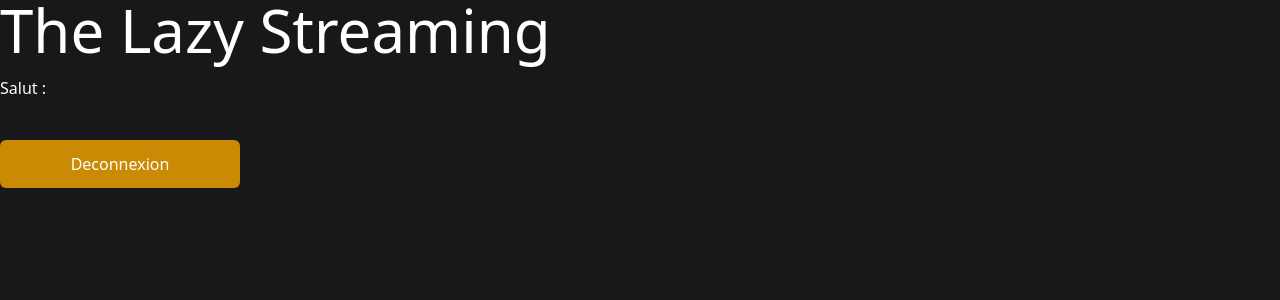
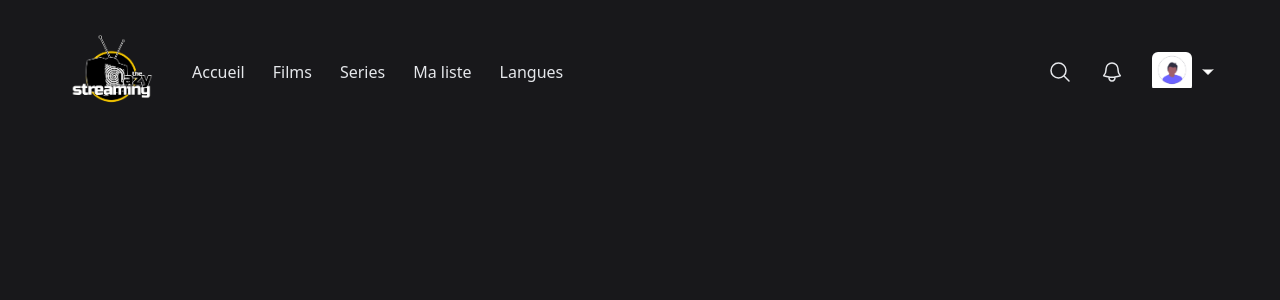
Before and after one commit to wernermona96/tlstreaming, a Next.js app: page / in a window 1280 px wide. Shown: the top 300 px of the page. Built offline with nearby package versions, Linux system fonts and the light colour scheme; no server answers; the database is empty; sample sign-in values are in the browser's storage.

Commit message:
navbar components

```diff
--- /dev/null
+++ b/components/AccountMenu.tsx
@@ -0,0 +1,42 @@
+import { signOut } from "next-auth/react";
+import React from "react";
+
+import useCurrentUser from "../hooks/usecurrentUser";
+
+interface AccountMenuProps {
+  visible?: boolean;
+}
+
+const AccountMenu: React.FC<AccountMenuProps> = ({ visible }) => {
+  const { data: currentUser } = useCurrentUser();
+
+  if (!visible) {
+    return null;
+  }
+
+  return (
+    <div className="bg-black w-56 absolute top-14 right-0 py-5 flex-col border-2 border-gray-800 flex">
+      <div className="flex flex-col gap-3">
+        <div className="px-3 group/item flex flex-row gap-3 items-center w-full">
+          <img
+            className="w-8 rounded-md"
+            src="/img/profilman.png"
+            alt="profil"
+          />
+          <p className="text-white text-sm group-hover/item:underline">
+            {currentUser?.name}
+          </p>
+        </div>
+      </div>
+      <hr className="bg-gray-600 border-0 h-px my-4" />
+      <div
+        onClick={() => signOut()}
+        className="px-3 text-center text-white text-sm hover:underline"
+      >
+        Se déconecter
+      </div>
+    </div>
+  );
+};
+
+export default AccountMenu;
--- /dev/null
+++ b/components/MobileMenu.tsx
@@ -0,0 +1,33 @@
+import React from "react";
+
+interface MobileMenuProps {
+  visible?: boolean;
+}
+
+const MobileMenu: React.FC<MobileMenuProps> = ({ visible }) => {
+  if (!visible) {
+    return null;
+  }
+
+  return (
+    <div className="bg-black w-56 absolute top-8 left-0 py-5 flex-col border-2 border-gray-800 flex">
+      <div className="flex flex-col gap-4">
+        <div className="px-3 text-center text-white hover:underline">
+          Accueil
+        </div>
+        <div className="px-3 text-center text-white hover:underline">
+          Series
+        </div>
+        <div className="px-3 text-center text-white hover:underline">Films</div>
+        <div className="px-3 text-center text-white hover:underline">
+          New & Popular
+        </div>
+        <div className="px-3 text-center text-white hover:underline">
+          Ma liste
+        </div>
+      </div>
+    </div>
+  );
+};
+
+export default MobileMenu;
--- /dev/null
+++ b/components/Navbar.tsx
@@ -0,0 +1,94 @@
+import React, { useCallback, useEffect, useState } from "react";
+import NavbarItem from "@/components/NavbarItems";
+import MobileMenu from "@/components/MobileMenu";
+import AccountMenu from "@/components/AccountMenu";
+import { BsChevronDown } from "react-icons/bs";
+
+import {
+  BellIcon,
+  MagnifyingGlassIcon,
+  ChevronDownIcon,
+} from "@heroicons/react/24/outline";
+
+const TOP_OFFSET = 66;
+
+const Navbar = () => {
+  const [showAccountMenu, setShowAccountMenu] = useState(false);
+  const [showMobileMenu, setShowMobileMenu] = useState(false);
+  const [showBackground, setShowBackground] = useState(false);
+
+  useEffect(() => {
+    const handleScroll = () => {
+      console.log(window.scrollY);
+      if (window.scrollY >= TOP_OFFSET) {
+        setShowBackground(true);
+      } else {
+        setShowBackground(false);
+      }
+    };
+
+    window.addEventListener("scroll", handleScroll);
+
+    return () => {
+      window.removeEventListener("scroll", handleScroll);
+    };
+  }, []);
+
+  const toggleAccountMenu = useCallback(() => {
+    setShowAccountMenu((current) => !current);
+  }, []);
+
+  const toggleMobileMenu = useCallback(() => {
+    setShowMobileMenu((current) => !current);
+  }, []);
+
+  return (
+    <nav className="w-full fixed z-40">
+      <div className="px-4 md:px-16 py-6 flex flex-row items-center transition duration-500 bg-zink-900 bg-opacity-90">
+        <img src="/img/tls.png" alt="logo" className="h-4 lg:h-24" />
+
+        <div className="ml-8 flex-row gap-7 hidden lg:flex">
+          <NavbarItem label="Accueil" />
+          <NavbarItem label="Films" />
+          <NavbarItem label="Series" />
+          <NavbarItem label="Ma liste" />
+          <NavbarItem label="Langues" />
+        </div>
+
+        <div
+          onClick={toggleMobileMenu}
+          className="lg:hidden flex flex-row items-center gap-2 ml-8 cursor-pointer relative"
+        >
+          <p className="text-white">Menu</p>
+          <BsChevronDown className="text-white transition" />
+          <MobileMenu visible={showMobileMenu} />
+        </div>
+
+        <div className="flex flex-row ml-auto gap-7 items-center">
+          <div className="text-gray-200 hover:text-gray-300 cursor-pointer transition">
+            <MagnifyingGlassIcon className="w-6" />
+          </div>
+          <div className="text-gray-200 hover:text-gray-300 cursor-pointer transition">
+            <BellIcon className="w-6" />
+          </div>
+          <div
+            onClick={toggleAccountMenu}
+            className="flex flex-row items-center gap-2 cursor-pointer relative"
+          >
+            <div className="w-6 h-6 lg:w-10 lg:h-10 rounded-md overflow-hidden">
+              <img src="/img/profilman.png" alt="profil" />
+            </div>
+            <ChevronDownIcon
+              className={`w-4 text-white fill-white transition ${
+                showAccountMenu ? "rotate-180" : "rotate-0"
+              }`}
+            />
+            <AccountMenu visible={showAccountMenu} />
+          </div>
+        </div>
+      </div>
+    </nav>
+  );
+};
+
+export default Navbar;
--- /dev/null
+++ b/components/NavbarItems.tsx
@@ -0,0 +1,22 @@
+import React from "react";
+
+interface NavbarItemProps {
+  label: string;
+  active?: boolean;
+}
+
+const NavbarItem: React.FC<NavbarItemProps> = ({ label, active }) => {
+  return (
+    <div
+      className={
+        active
+          ? "text-white cursor-default"
+          : "text-gray-200 hover:text-gray-300 cursor-pointer transition"
+      }
+    >
+      {label}
+    </div>
+  );
+};
+
+export default NavbarItem;
--- a/package.json
+++ b/package.json
@@ -9,6 +9,7 @@
     "lint": "next lint"
   },
   "dependencies": {
+    "@heroicons/react": "^2.0.18",
     "@next-auth/prisma-adapter": "^1.0.7",
     "@prisma/client": "^5.1.1",
     "@types/node": "20.4.8",
--- a/pages/index.tsx
+++ b/pages/index.tsx
@@ -1,8 +1,9 @@
 import React from "react";
 import { NextPageContext } from "next";
-import { getSession, signOut } from "next-auth/react";
+import { getSession } from "next-auth/react";
 
 import useCurrentUser from "@/hooks/usecurrentUser";
+import Navbar from "@/components/Navbar";
 
 export async function getServerSideProps(context: NextPageContext) {
   const session = await getSession(context);
@@ -26,14 +27,7 @@
 
   return (
     <>
-      <h1 className="text-6xl text-white">The Lazy Streaming</h1>
-      <p className="mt-4 text-white">Salut : {user?.name}</p>
-      <button
-        onClick={() => signOut()}
-        className="bg-yellow-600 py-3 text-white rounded-md w-60 mt-10 hover:bg-yellow-700 transition"
-      >
-        Deconnexion
-      </button>
+      <Navbar />
     </>
   );
 }
--- a/pages/profiles.tsx
+++ b/pages/profiles.tsx
@@ -39,10 +39,9 @@
     <div className="group flex-row w-44 mx-auto">
       <div className="w-44 h-44 rounded-md flex items-center justify-center border-2 border-transparent group-hover:cursor-pointer group-hover:border-white overflow-hidden">
         <img
-          draggable={false}
+          src="/img/profilman.png"
+          alt="profile"
           className="w-max h-max object-contain"
-          src={imgSrc}
-          alt=""
         />
       </div>
       <div className="mt-4 text-gray-400 text-2xl text-center group-hover:text-white">
```
Also changed, not shown: public/img/tls2.png (renamed from public/img/TheLazyStreamingHorizontal.png), 1 other file (tests, documents, lock files or other folders).
